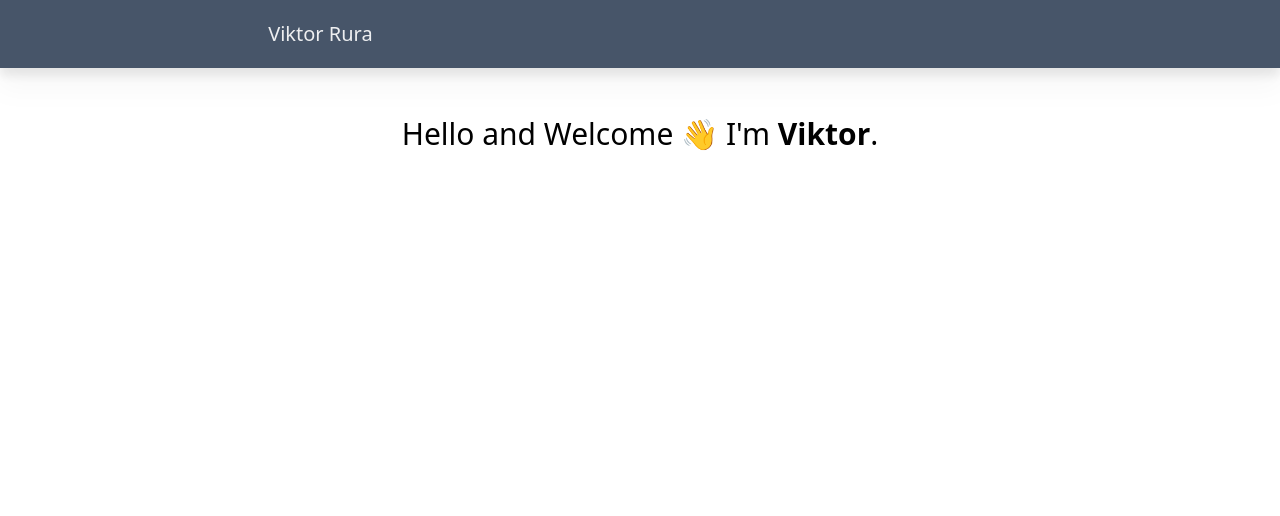
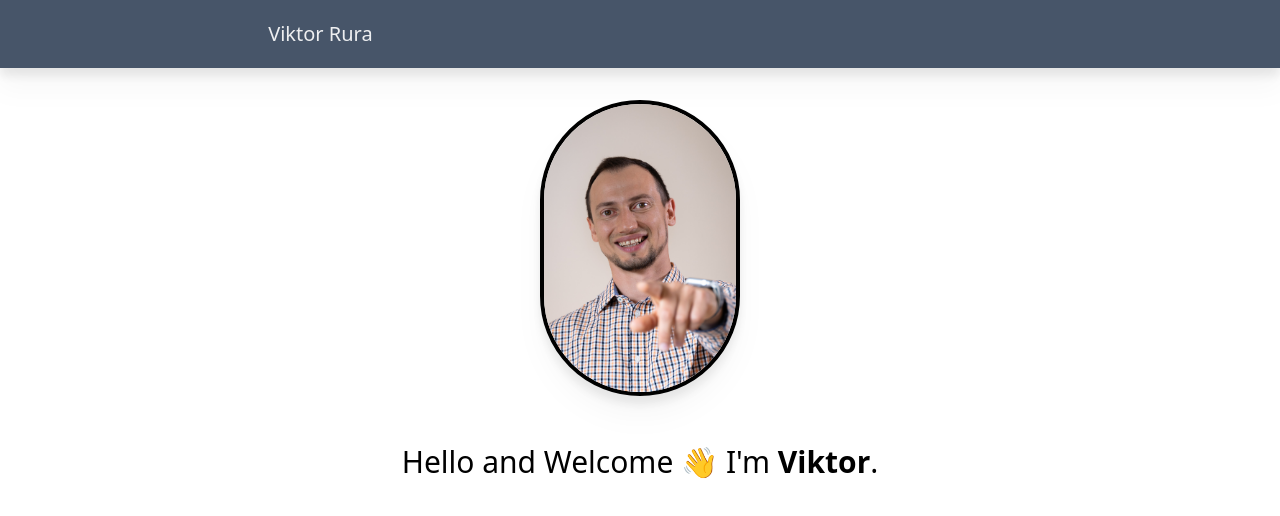
Before and after one commit to viktor-codes/next_practice, a Next.js app: page / in a window 1280 px wide. Shown: the top 516 px of the page. Built offline with nearby package versions, Linux system fonts and the light colour scheme.

Commit message:
Add profile picture

```diff
--- /dev/null
+++ b/app/components/MyProfilePic.tsx
@@ -0,0 +1,16 @@
+import Image from "next/image";
+
+export default function MyProfilePic() {
+    return (
+        <section className="w-full mx-auto">
+            <Image
+                className="border-4 border-black dark:border-slate-500 drop-shadow-xl shadow-black rounded-full mx-auto mt-8"
+                src="/images/profile.jpg"
+                alt="Viktor Rura"
+                width={200}
+                height={200}
+                priority={true}
+            />
+        </section>
+    );
+}
--- a/app/layout.tsx
+++ b/app/layout.tsx
@@ -2,6 +2,7 @@
 import { Inter } from "next/font/google";
 import "./globals.css";
 import Navbar from "./components/Navbar";
+import MyProfilePic from "./components/MyProfilePic";
 
 const inter = Inter({ subsets: ["latin"] });
 
@@ -19,6 +20,7 @@
     <html lang="en">
       <body className="dark:bg-slate-800">
         <Navbar />
+        <MyProfilePic />
         {children}
 
       </body>
```
Also changed, not shown: public/images/profile.jpg (renamed from public/images/linkedin.jpg).
